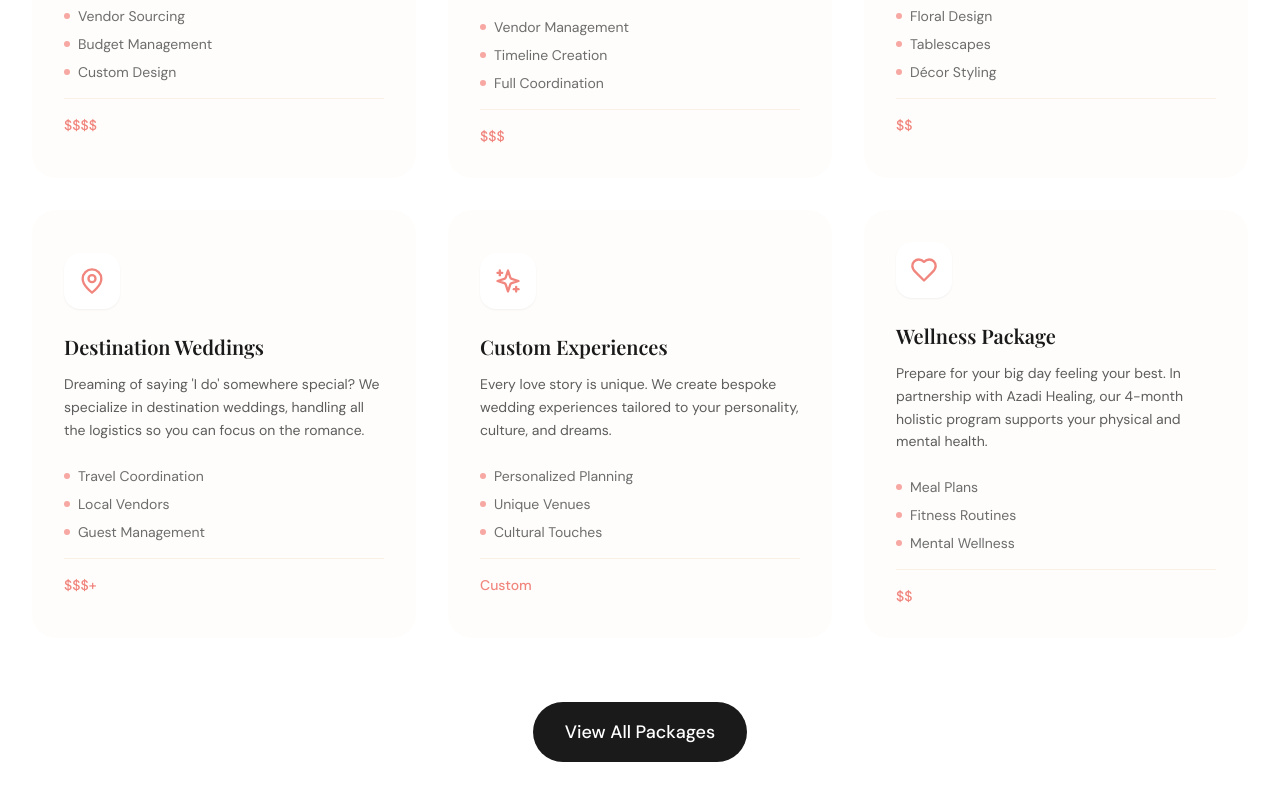
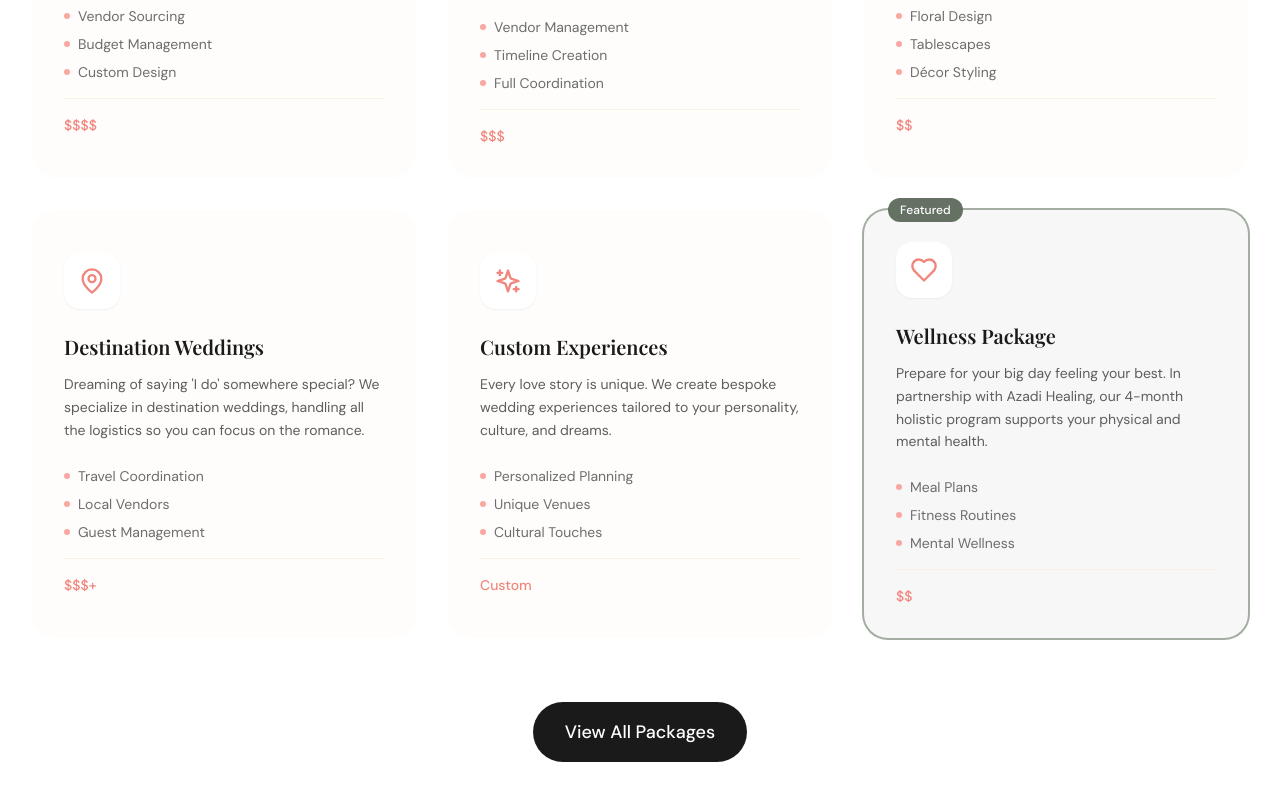
Before and after one commit to charmas3r/cursor-website, a Next.js app: page / in a window 1280 px wide. Shown: the part 2601-3401 px from the top of the page. Built offline with nearby package versions, Linux system fonts and the light colour scheme; a web font is replaced by a local one.

Commit message:
Add Featured banner to Wellness Package in Services section

```diff
--- a/components/Services.tsx
+++ b/components/Services.tsx
@@ -164,6 +164,7 @@ const services = [
     idealFor: "Couples wanting to feel their best on their wedding day",
     partnerLink: "https://azadihealing.com/about-me-%26-azadi",
     partnerName: "Azadi Healing",
+    featured: true,
   },
 ];
 
@@ -231,8 +232,18 @@ export default function Services(): JSX.Element {
               key={service.title}
               variants={itemVariants}
               onClick={() => setSelectedService(service.id)}
-              className="group relative text-left bg-cream-50 rounded-2xl sm:rounded-3xl p-6 sm:p-8 hover:bg-white hover:shadow-xl transition-all duration-500 cursor-pointer"
+              className={`group relative text-left rounded-2xl sm:rounded-3xl p-6 sm:p-8 hover:bg-white hover:shadow-xl transition-all duration-500 cursor-pointer ${
+                service.featured
+                  ? "bg-sage-50 ring-2 ring-sage-300"
+                  : "bg-cream-50"
+              }`}
             >
+              {/* Featured Badge */}
+              {service.featured && (
+                <span className="absolute -top-3 left-6 px-3 py-1 bg-sage-500 text-white text-xs font-medium rounded-full">
+                  Featured
+                </span>
+              )}
               {/* Icon */}
               <div className="w-12 h-12 sm:w-14 sm:h-14 rounded-xl sm:rounded-2xl bg-white shadow-sm flex items-center justify-center mb-4 sm:mb-6 group-hover:bg-blush-50 transition-colors duration-300">
                 <service.icon className="w-6 h-6 sm:w-7 sm:h-7 text-blush-500" />
```
